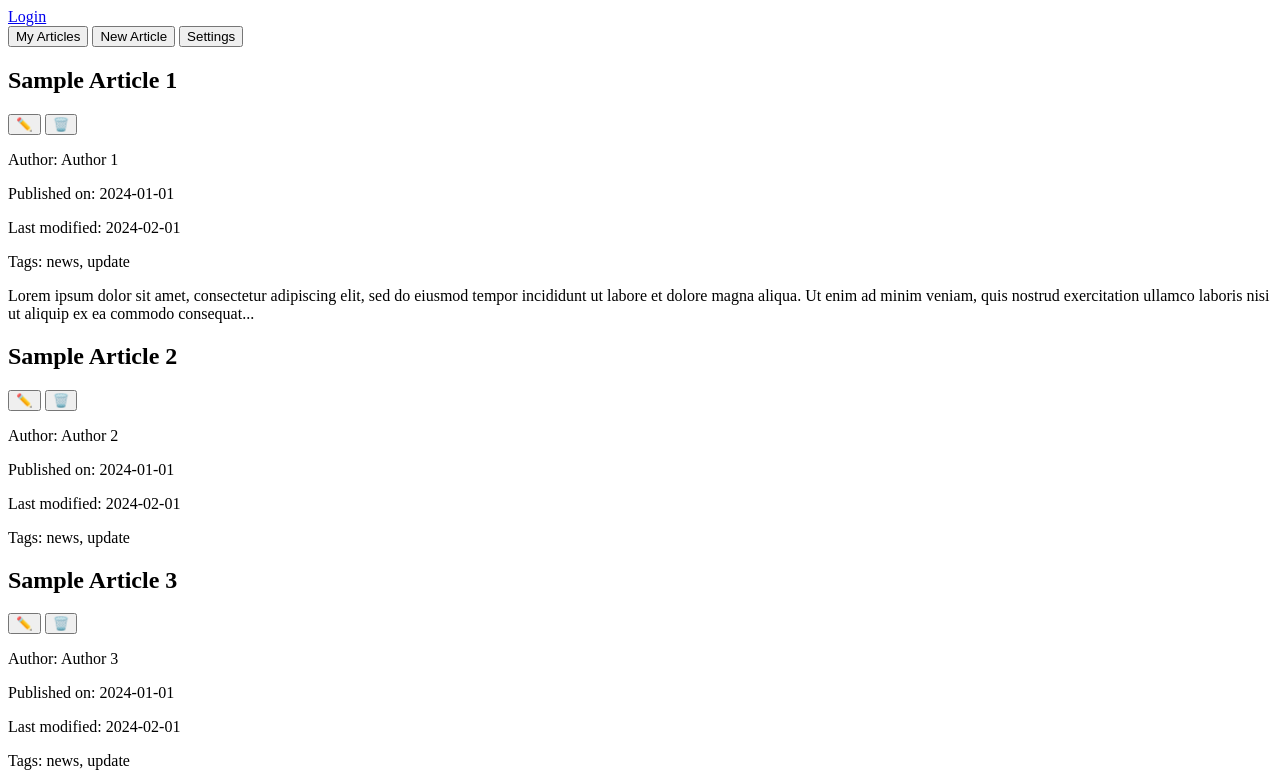
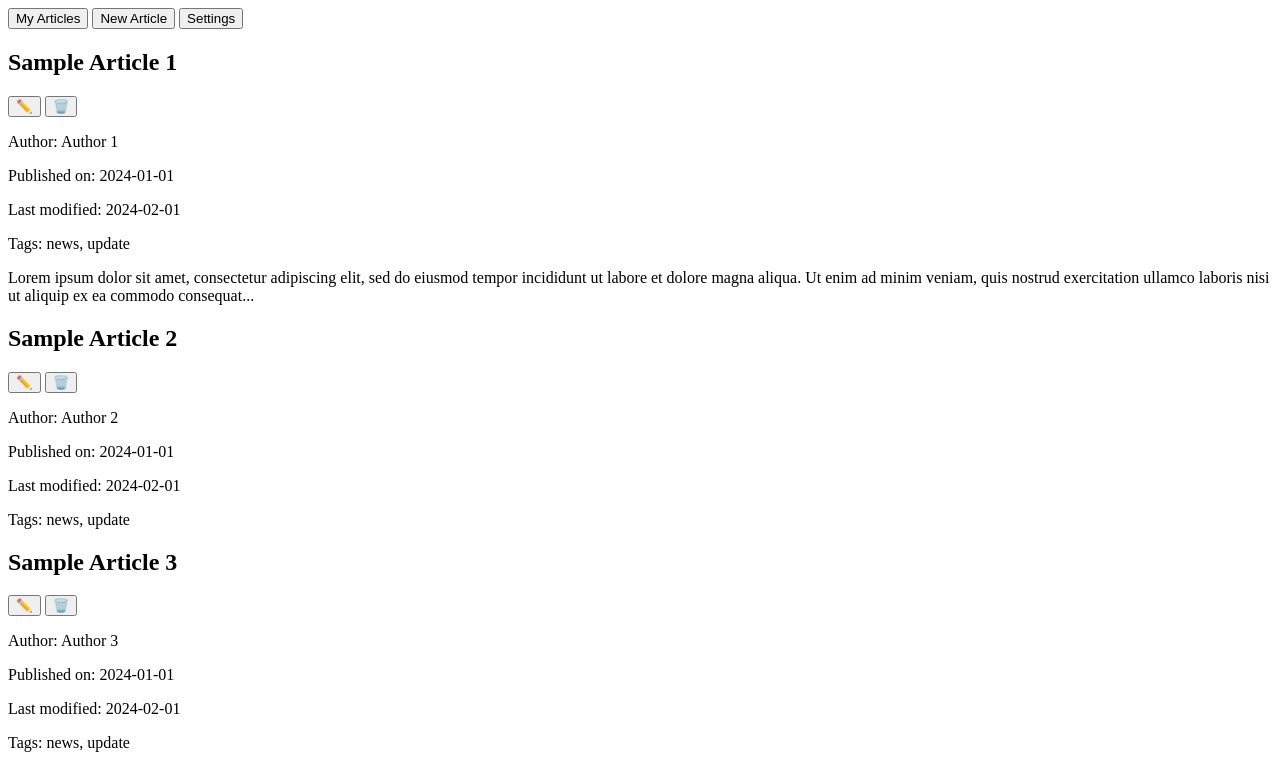
Before and after one commit to bbwark/TecWeb2024, a website with bundled scripts: page frontend/index.html in a window 1280 px wide. Shown: the top 775 px of the page. Built offline with nearby package versions, Linux system fonts and the light colour scheme.

Commit message:
Minor Reformat

```diff
--- a/frontend/index.html
+++ b/frontend/index.html
@@ -6,9 +6,6 @@
     <title>Single Page App</title>
 </head>
 <body>
-    <nav class="nav">
-        <a href="/login" class="nav__link" data-link>Login</a>
-    </nav>
     <div id="app"></div>
     <script type="module" src="/static/js/index.js"></script>
 </body>
```
